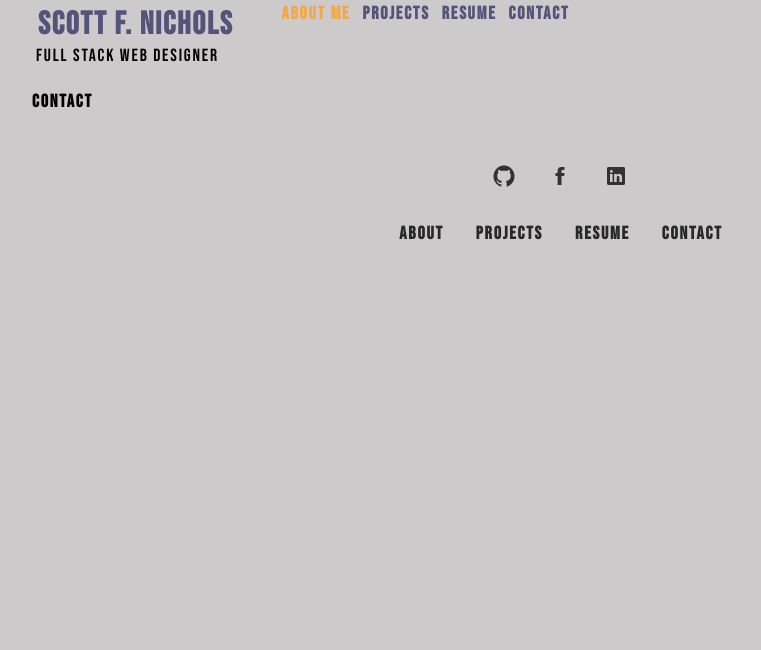
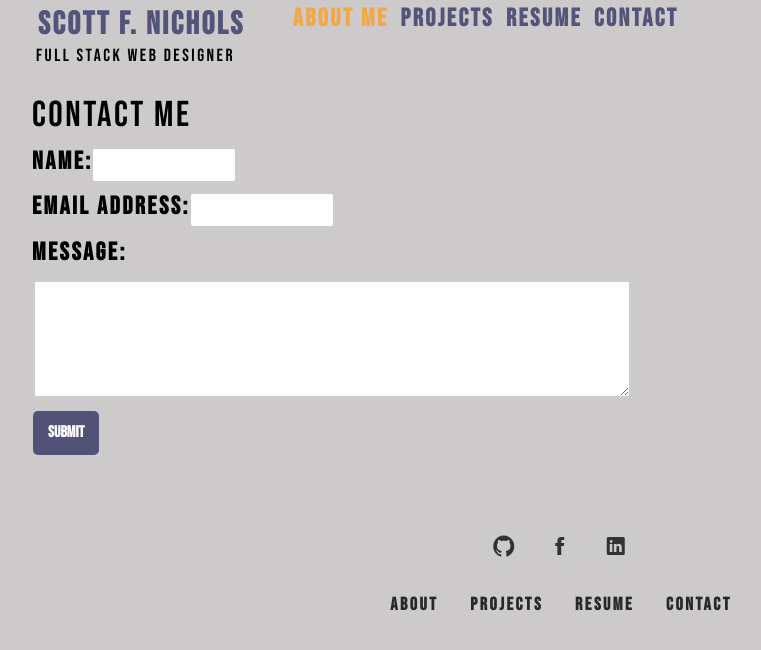
Before and after one commit to Sessions21/react-portfolio-ch20-sfn, a React (Create React App) app: page /contact in a window 1280 px wide. Shown: the top 650 px of the page, without its empty margins (79-840 px from the left). Built offline with nearby package versions, Linux system fonts and the light colour scheme.

Commit message:
added contact form

```diff
--- a/src/components/App.css
+++ b/src/components/App.css
@@ -23,17 +23,14 @@ main {
   font-family:  'Bebas Neue', cursive;
 }
 
-html,
-body {
-  min-height: 100%;
-}
+
 
 body {
   margin: 0;
   padding: 0;
   font-weight: 600;
   line-height: 1.5;
-  font-size: 18px;
+  font-size: 25px;
   letter-spacing: .1em;
   background: var(--dark);
   color:black;
--- a/src/components/Pages/Contact/indexContact.js
+++ b/src/components/Pages/Contact/indexContact.js
@@ -2,8 +2,25 @@ import React from 'react'
 
 const Contact = () => {
   return (
-    <div>Contact</div>
-  )
+    <section>
+      <h1>Contact me</h1>
+      <form id="contact-form">
+        <div>
+          <label htmlFor="name">Name:</label>
+          <input type="text" name="name" />
+        </div>
+        <div>
+          <label htmlFor="email">Email address:</label>
+          <input type="email" name="email" />
+        </div>
+        <div>
+          <label htmlFor="message">Message:</label>
+          <textarea name="message" rows="5"  />
+        </div>
+        <button type="submit">Submit</button>
+      </form>
+    </section>
+  );
 }
 
 export default Contact
--- a/src/components/Pages/Resume/indexRes.js
+++ b/src/components/Pages/Resume/indexRes.js
@@ -6,8 +6,8 @@ const Resume = () => {
     <div>
       <a href={ImageRes} download="resume.pdf"> Download Resume Here </a>
       <article>
-        <h2>Resume</h2>
-        <h3>Scott F. Nichols Web Designer</h3>
+        <h1>Resume</h1>
+        <h2>Scott F. Nichols <span><p>Web Designer</p></span></h2>
         <p> With over 12 years of IT experience immersed in all areas of the complex IBM business
             model, along with a mathematics and business education, and a breadth of leadership
             roles, I use my broad knowledgebase to provide innovative ideas and unique solutions.
```
